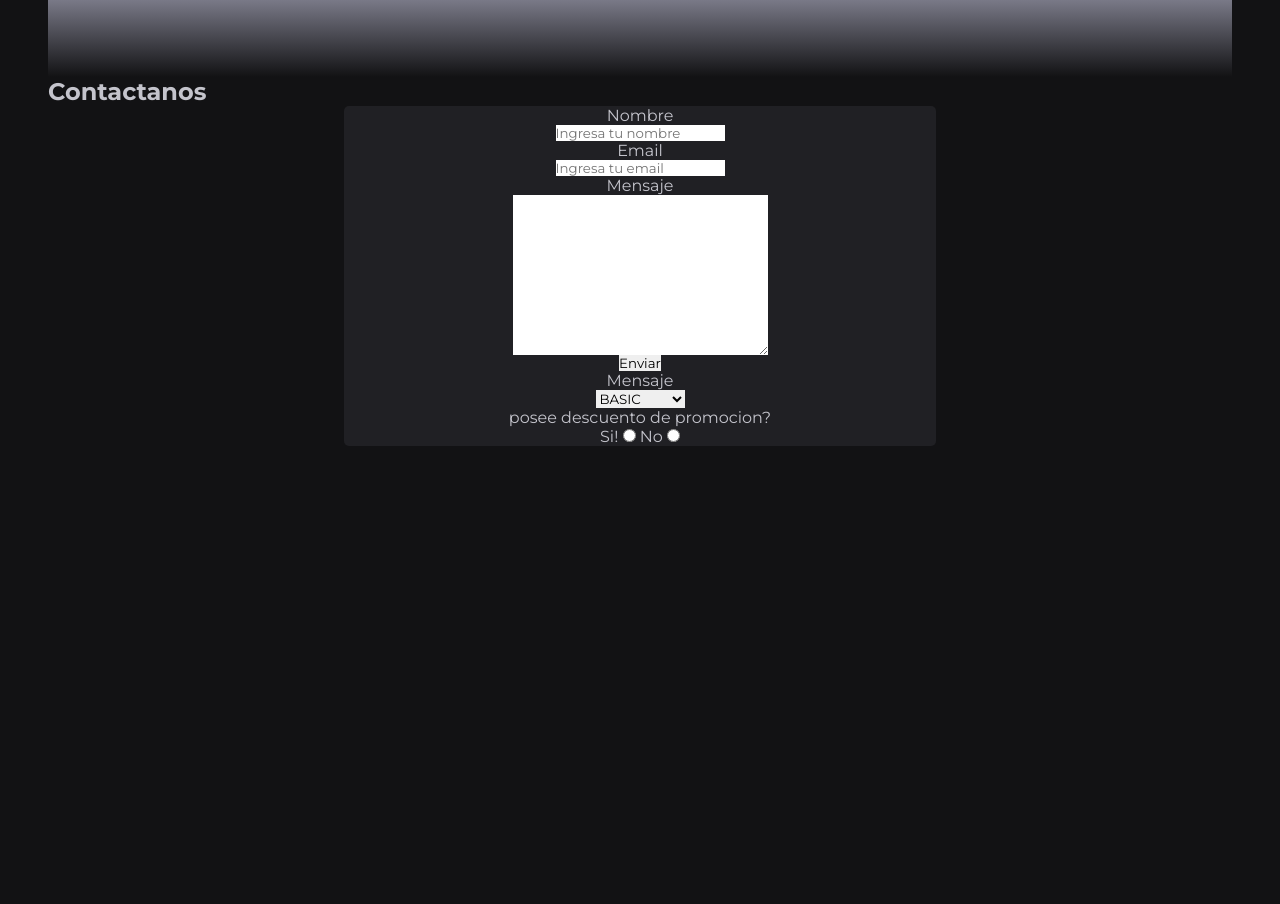
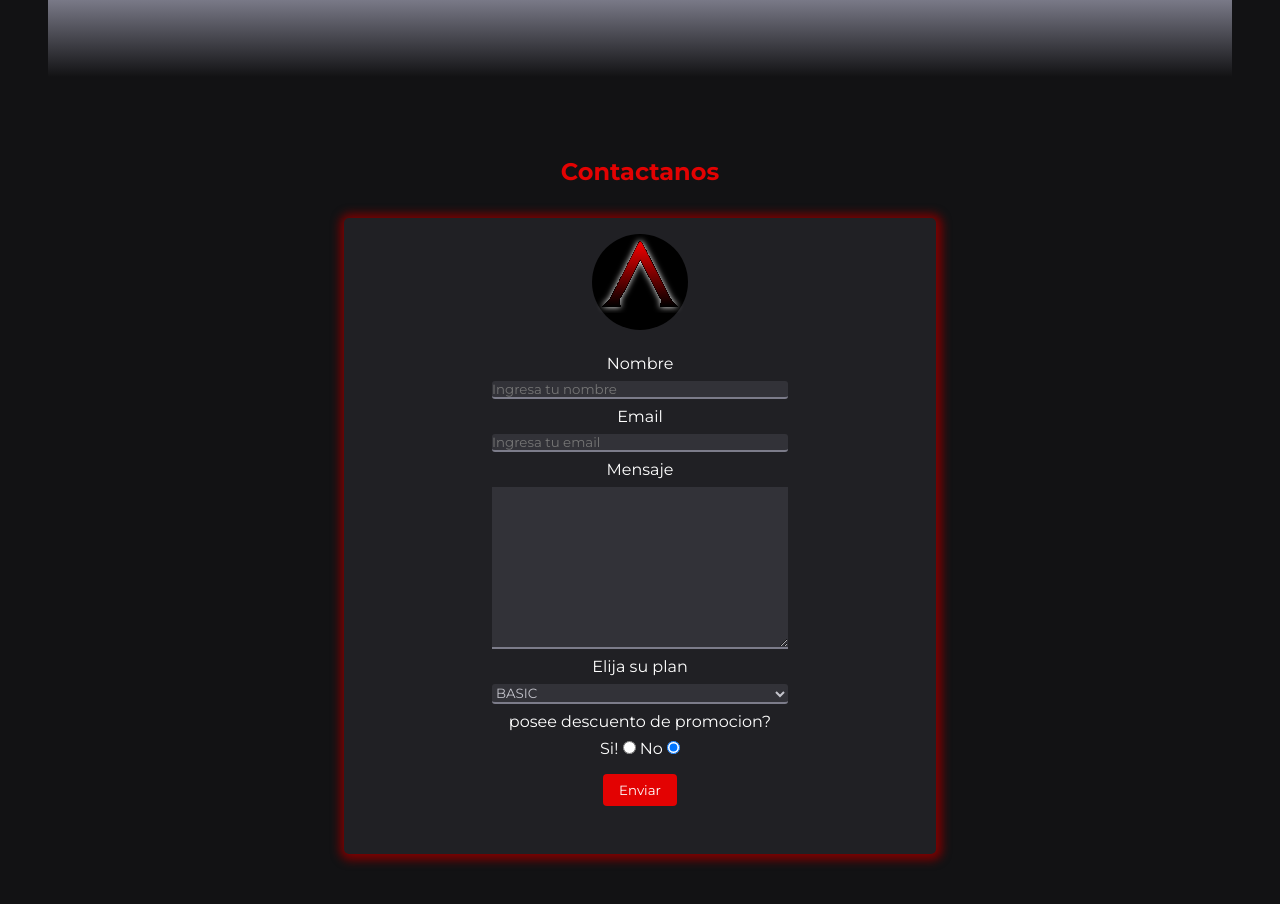
Before and after one commit to JesusDiazDeveloper/AtlasGym, a plain HTML site: page contact_us.html in a window 1280 px wide. Shown: the part 654-1558 px from the top of the page. Before the commit the page ends 1100 px from the top, so only its background shows below. Drawn offline with nearby package versions, Linux system fonts and the light colour scheme.

Commit message:
contact_us: form styles was finished

```diff
--- a/contact_us.html
+++ b/contact_us.html
@@ -3,10 +3,16 @@
 
 <head>
     <meta charset="UTF-8">
+
     <meta name="viewport" content="width=device-width, initial-scale=1.0">
+
     <title>Gimnasio Atlas</title>
+
     <link rel="stylesheet" href="styles/contact_us.css">
+
     <link href="https://fonts.googleapis.com/css2?family=Montserrat:wght@400;700&display=swap" rel="stylesheet">
+
+    <link rel="icon" href="./assets/logos/Atlas_icono.ico" type="image/x-icon">
 
     <link rel="stylesheet"
         href="https://fonts.googleapis.com/css2?family=Material+Symbols+Outlined:opsz,wght,FILL,GRAD@20..48,100..700,0..1,-50..200" />
@@ -72,19 +78,21 @@
             <div class="prices_card">
                 <small class="prices_card_tag"> Premium </small>
                 <p class="prices_card_name">PREMIUM</p>
-                <p class="big_price"> $10.000  <span class="per_month">/mes</span></p>
+                <p class="big_price"> $10.000 <span class="per_month">/mes</span></p>
                 <small class="prices_old_price">$15.000 </small>
                 <div class="prices_card_divider"></div>
-                <small class="prices_card_bottom_description">Acceso ilimitado a todos los clubes y clases premium, además de beneficios exclusivos y descuentos.</small>
+                <small class="prices_card_bottom_description">Acceso ilimitado a todos los clubes y clases premium,
+                    además de beneficios exclusivos y descuentos.</small>
                 <p class="get_plan">Obtener Plan</p>
             </div>
             <div class="prices_card">
                 <small class="prices_card_tag"> Mas Popular </small>
                 <p class="prices_card_name">FITNESS</p>
-                <p class="big_price">$15.000  <span class="per_month">/mes</span></p>
+                <p class="big_price">$15.000 <span class="per_month">/mes</span></p>
                 <small class="prices_old_price">$20.000 </small>
                 <div class="prices_card_divider"></div>
-                <small class="prices_card_bottom_description">Acceso a todos los clubes, comodidades premium y algunas clases grupales.</small>
+                <small class="prices_card_bottom_description">Acceso a todos los clubes, comodidades premium y algunas
+                    clases grupales.</small>
                 <p class="get_plan">Obtener Plan</p>
             </div>
             <div class="prices_card">
@@ -99,31 +107,33 @@
         </section>
 
         <section class="contact_form_container">
-
             <h2 class="section_title">Contactanos</h2>
             <div class="divider"></div>
             <form class="contact_form">
+                <picture class="form_logo_container">
+                    <img src="./assets/logos/Atlas_icono.svg" alt="atlas logo">
+                </picture>
                 <label for="name">Nombre</label>
                 <input type="text" id="name" placeholder="Ingresa tu nombre">
                 <label for="email">Email</label>
                 <input type="email" id="email" placeholder="Ingresa tu email">
                 <label for="message">Mensaje</label>
                 <textarea name="message" id="message" cols="30" rows="10"></textarea>
-                <input type="submit" value="Enviar">
-                <label for="message">Mensaje</label>
+                <label for="message">Elija su plan</label>
                 <select name="activity_selected" id="">
                     <option value="BASIC">BASIC</option>
                     <option value="FITNESS">FITNESS</option>
                     <option value="PREMIUM">PREMIUM</option>
                 </select>
-                <label for="descount">posee descuento de promocion?</label>
+                <label for="descount_question">posee descuento de promocion?</label>
                 <div>
                     <label for="descount">Si!</label>
-                    <input type="radio" name="descount" value="no">
+                    <input type="radio" name="descount" value="yes" >
                     <label for="descount">No</label>
-                    <input type="radio" name="descount" value="yes">
+                    <input type="radio" name="descount" value="no" checked>
                 </div>
 
+                <input type="submit" value="Enviar" class="primary_button">
             </form>
         </section>
 
--- /dev/null
+++ b/js/contact_us.js
@@ -0,0 +1 @@
+"use strict";
--- a/styles/contact_us.css
+++ b/styles/contact_us.css
@@ -130,7 +130,18 @@ address{
     cursor: pointer;
 }
 
+.contact_form_container{
+    margin-top: 5rem;
+    margin-bottom: 5rem;
 
+}
+
+.contact_form_container .section_title{
+    /* padding-left: 4rem; */
+    color: var(--primary-500);
+    text-align: center;
+    margin-bottom: 2rem;
+}
 .contact_form{
     display: flex;
     flex-direction: column;
@@ -139,4 +150,50 @@ address{
     width: 50%;
     margin: auto;
     background-color: var(--gray_600);
+    color: white;
+    box-shadow: 1px 1px 10px 5px var(--primary-800);
+    padding-bottom: 3rem;
 }
+
+.form_logo_container{
+    width: 6rem;
+    height: 6rem;
+    margin: 1rem 0 1rem;
+}
+.form_logo_container img{
+    width: 100%;
+    height: 100%;
+    object-fit: contain;
+}
+
+.contact_form label{
+    margin: 0.5rem 0 0.5rem;
+
+}
+
+.contact_form input[type="text"] ,
+.contact_form input[type="email"],
+.contact_form select
+{
+    border-radius: 3px;
+}
+
+.contact_form input[type="text"] ,
+.contact_form input[type="email"],
+.contact_form select,
+.contact_form textarea{
+    background-color: var(--gray_400);
+    border-bottom: 2px solid var(--gray_300);
+    color: var(--gray_200);
+    width: 50%;
+}
+
+option {
+    background-color: #ffffff;
+    color: #333;
+}
+
+option:hover {
+    background-color: #ff0000 !important;
+    color: aqua;
+}
```
Also changed, not shown: shopping.html (+2 -0 lines), assets/logos/Atlas_icono.ico (added), assets/logos/Atlas_icono.svg (added).
